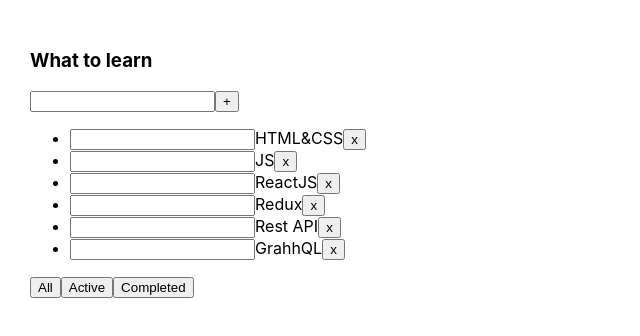
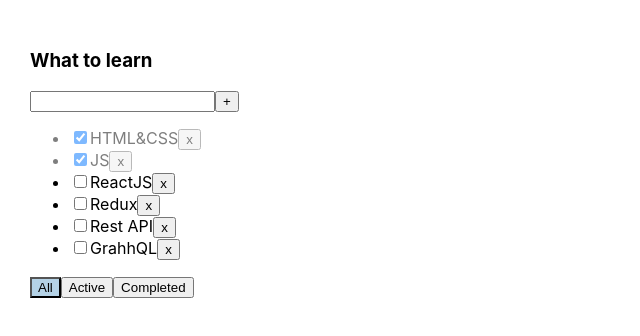
Before and after one commit to faniblim/todolist_2, a React (Create React App) app: page / in a window 1280 px wide. Shown: the top 336 px of the page, without its empty margins (0-640 px from the left). Built offline with nearby package versions, Linux system fonts and the light colour scheme.

Commit message:
todolist_4

```diff
--- a/src/App.css
+++ b/src/App.css
@@ -6,3 +6,21 @@
 .App > div {
   margin-right: 50px;
 }
+
+
+
+.error {
+  border: red 1px solid;
+ }
+
+ .error-message {
+  color: red;
+ }
+
+ .active-filter {
+   background-color: rgb(180, 210, 230);
+ }
+
+.is-done {
+  opacity: 0.5;
+}
--- a/src/App.tsx
+++ b/src/App.tsx
@@ -1,26 +1,25 @@
-import React, {useState} from 'react';
-import './App.css';
-import {TaskType, Todolist} from "./Todolist";
-import {v1} from "uuid";
+import React, { useState } from "react";
+import "./App.css";
+import { TaskType, Todolist } from "./Todolist";
+import { v1 } from "uuid";
 
 export type FilterValuesType = "all" | "active" | "completed";
 
 function App() {
   let [tasks, setTasks] = useState<Array<TaskType>>([
-        {id: v1(), title: "HTML&CSS", isDone: true},
-        {id: v1(), title: "JS", isDone: true},
-        {id: v1(), title: "ReactJS", isDone: false},
-        {id: v1(), title: "Redux", isDone: false},
-        {id: v1(), title: "Rest API", isDone: false},
-        {id: v1(), title: "GrahhQL", isDone: false},
-
-    ])
+    { id: v1(), title: "HTML&CSS", isDone: true },
+    { id: v1(), title: "JS", isDone: true },
+    { id: v1(), title: "ReactJS", isDone: false },
+    { id: v1(), title: "Redux", isDone: false },
+    { id: v1(), title: "Rest API", isDone: false },
+    { id: v1(), title: "GrahhQL", isDone: false },
+  ]);
   console.log(tasks);
 
   let [filter, setFilter] = useState<FilterValuesType>("all");
 
   function removeTask(id: string) {
-        let filteredTasks = tasks.filter(t => t.id !== id);
+    let filteredTasks = tasks.filter((t) => t.id !== id);
     setTasks(filteredTasks);
   }
 
@@ -30,26 +29,37 @@
 
   let tasksFortodolist = tasks;
   if (filter === "active") {
-        tasksFortodolist = tasks.filter(t => t.isDone === false);
+    tasksFortodolist = tasks.filter((t) => t.isDone === false);
   }
   if (filter === "completed") {
-        tasksFortodolist = tasks.filter(t => t.isDone === true);
+    tasksFortodolist = tasks.filter((t) => t.isDone === true);
   }
 
   function addTask(title: string) {
-        let task = {id: v1(), title: title, isDone: false};
+    let task = { id: v1(), title: title, isDone: false };
     let newTasks = [task, ...tasks];
     setTasks(newTasks);
+  }
 
+  function changeStatus(taskId: string, isDone: boolean) {
+    let task = tasks.find((t) => t.id === taskId);
+    debugger;
+    if (task) {
+      task.isDone = isDone;
+    }
+    setTasks([...tasks]);
   }
 
   return (
     <div className="App">
-            <Todolist title="What to learn"
+      <Todolist
+        title="What to learn"
         tasks={tasksFortodolist}
         removeTask={removeTask}
         changeFilter={changeFilter}
         addTask={addTask}
+        changeTaskStatus={changeStatus}
+        filter={filter}
       />
     </div>
   );
--- a/src/Todolist.tsx
+++ b/src/Todolist.tsx
@@ -1,67 +1,90 @@
-import React, {ChangeEvent, KeyboardEvent, useState} from "react";
-import {FilterValuesType} from "./App";
+import React, { ChangeEvent, KeyboardEvent, useState } from "react";
+import { FilterValuesType } from "./App";
 
 export type TaskType = {
-    id: string
-    title: string
-    isDone: boolean
-}
+  id: string;
+  title: string;
+  isDone: boolean;
+};
 
 export type PropsType = {
-    title: string
-    tasks: Array<TaskType>
-    removeTask: (taskId: string) => void
-    changeFilter: (value: FilterValuesType) => void
-    addTask: (title: string) => void
-}
+  title: string;
+  tasks: Array<TaskType>;
+  removeTask: (taskId: string) => void;
+  changeFilter: (value: FilterValuesType) => void;
+  addTask: (title: string) => void;
+  changeTaskStatus: (taskId: string, isDone: boolean) => void;
+  filter: FilterValuesType
+};
 
 export function Todolist(props: PropsType) {
 
-    let [title, setTitle] = useState("")
+  let [title, setTitle] = useState("");
+  let [error, setError] = useState<string | null>(null)
 
   const addTask = () => {
-        props.addTask(title)
+      if (title.trim() !==""){
+        props.addTask(title);
         setTitle(" ");
+      }  else {
+          setError("Title is required")
+      }
   };
 
   const onChangeHandler = (e: ChangeEvent<HTMLInputElement>) => {
-        setTitle(e.currentTarget.value)
-    }
+    setTitle(e.currentTarget.value);
+  };
 
   const onKeyPressHandler = (e: KeyboardEvent<HTMLInputElement>) => {
+      setError(null);
     if (e.charCode === 13) {
       addTask();
     }
-    }
+  };
 
   const onAllClickHandler = () => props.changeFilter("all");
   const onActivelickHandler = () => props.changeFilter("active");
   const onCompletedClickHandler = () => props.changeFilter("completed");
 
-    return <div>
+  return (
+    <div>
       <h3>{props.title}</h3>
       <div>
-            <input value={title} onChange={onChangeHandler}
-                   onKeyPress={onKeyPressHandler}/>
+        <input
+          value={title}
+          onChange={onChangeHandler}
+          onKeyPress={onKeyPressHandler}
+          className={error?"error":""}
+        />
         <button onClick={addTask}>+</button>
+        {error && <div className="error-message">{error}</div>}
       </div>
       <ul>
-            {props.tasks.map(t => {
-                const onClickHandler = () => props.removeTask(t.id)
-                return <li key={t.id}>
-                    <input type="chechbox" checked={t.isDone}/>
+        {props.tasks.map((t) => {
+          const onClickHandler = () => props.removeTask(t.id);
+          const onChangeHandler = (e: ChangeEvent<HTMLInputElement>) => {
+            // let newIsDoneValue = e.currentTarget.checked;
+            props.changeTaskStatus(t.id, e.currentTarget.checked);
+          };
+          return (
+            <li key={t.id} className={t.isDone ? "is-done" : ""} >
+              <input type="checkbox"
+              onChange={onChangeHandler}
+              checked={t.isDone} />
               <span>{t.title}</span>
-                    <button onClick={onClickHandler}>x
-                    </button>
+              <button onClick={onClickHandler}>x</button>
             </li>
-            } )
-            }
-
+          );
+        })}
       </ul>
       <div>
-            <button onClick={onAllClickHandler}>All</button>
-            <button onClick={onActivelickHandler}>Active</button>
-            <button onClick={onCompletedClickHandler}>Completed</button>
+        <button className={props.filter === 'all' ? "active-filter" : ""}
+        onClick={onAllClickHandler}>All</button>
+        <button className={props.filter === 'active' ? "active-filter" : ""}
+        onClick={onActivelickHandler}>Active</button>
+        <button className={props.filter === 'completed' ? "active-filter" : ""}
+        onClick={onCompletedClickHandler}>Completed</button>
       </div>
     </div>
+  );
 }
```
Lines whose indentation alone changed are shown as unchanged.
